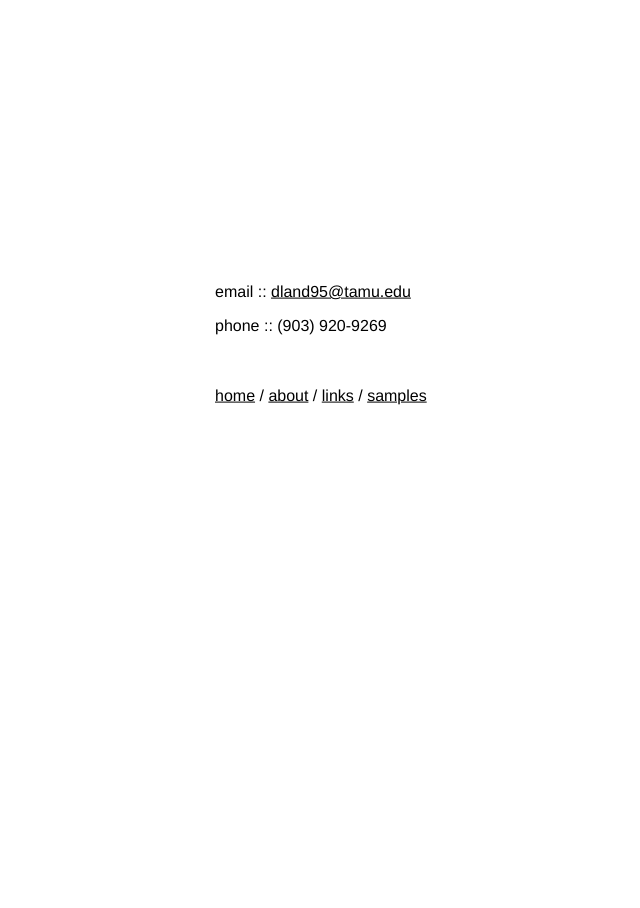
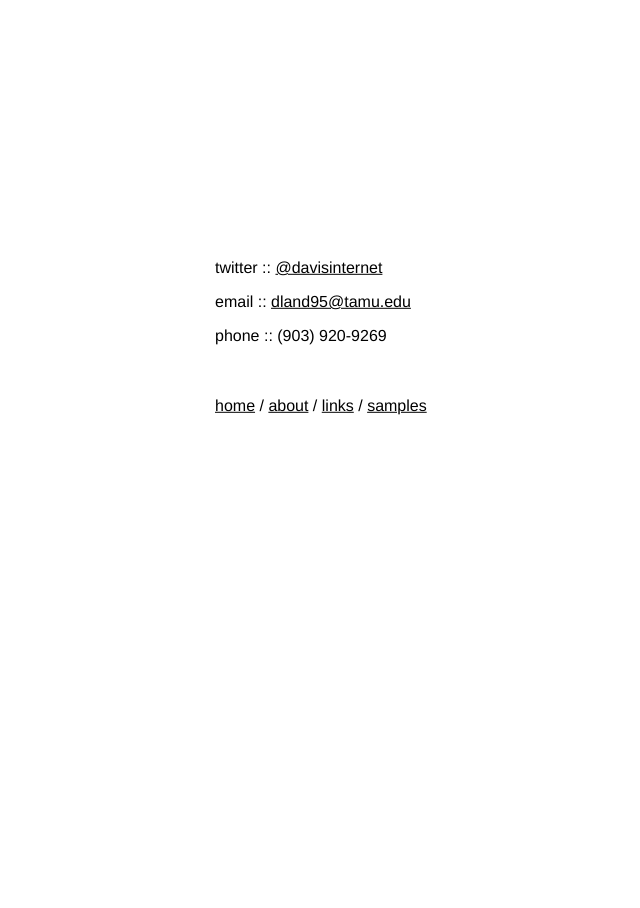
Before and after one commit to davisland/davisland.github.io, a Jekyll site: the page contact.html, which Jekyll copies as it is, in a window 1280 px wide. Shown: the whole page, without its empty margins (109-749 px from the left). Built offline with Jekyll 4.4.1, drawn with Linux system fonts in a browser that asks for light colours.

Commit message:
added twitter

```diff
--- a/contact.html
+++ b/contact.html
@@ -9,6 +9,7 @@
     </head>
     <body>
         <div class="aboutclass">
+            <p>twitter :: <a href="https://twitter.com/davisinternet">@davisinternet</a></p>
             <p>email :: <a href="mailto:dland95@tamu.edu">dland95@tamu.edu</a></p>
             <p>phone :: (903) 920-9269</p>
             </br>
```
